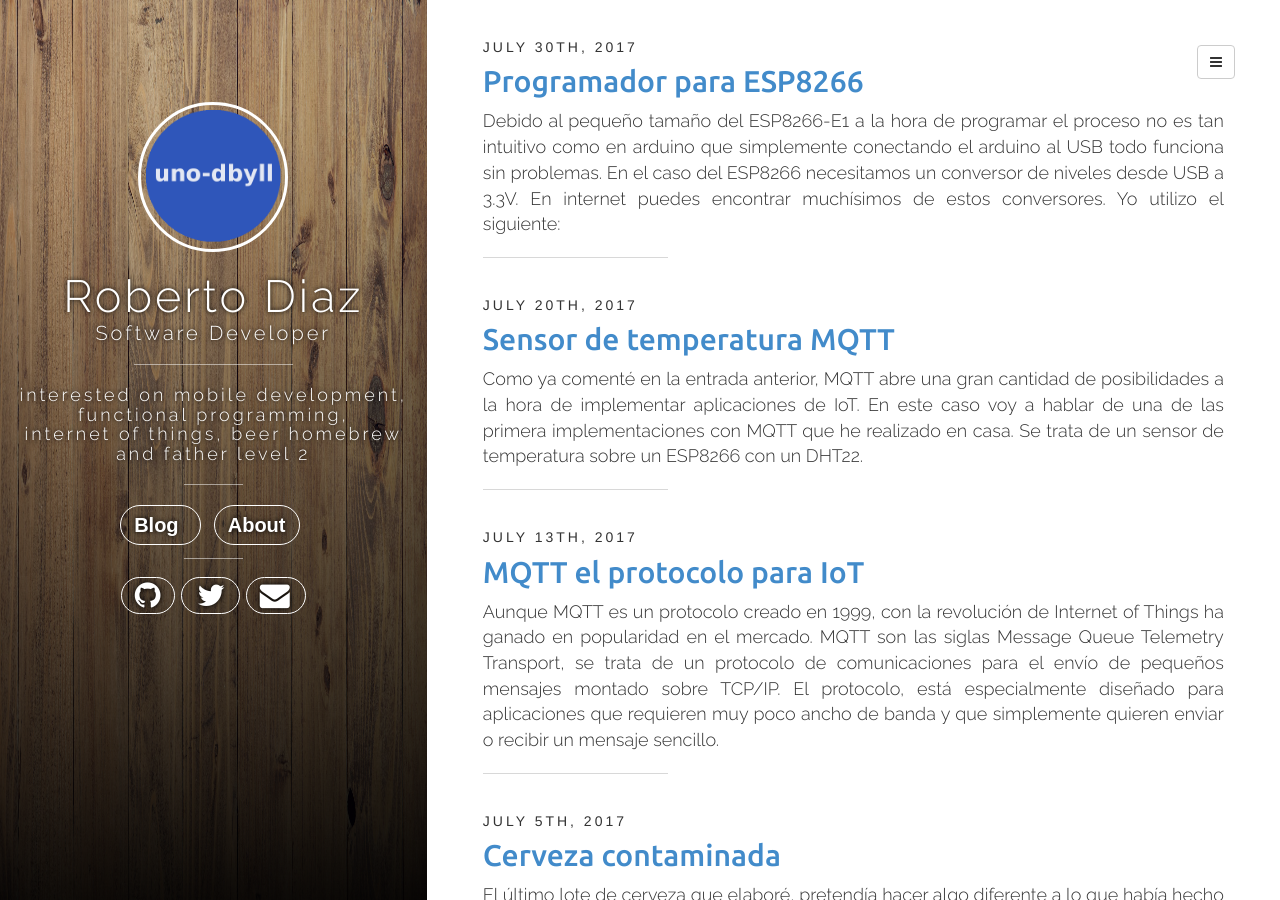
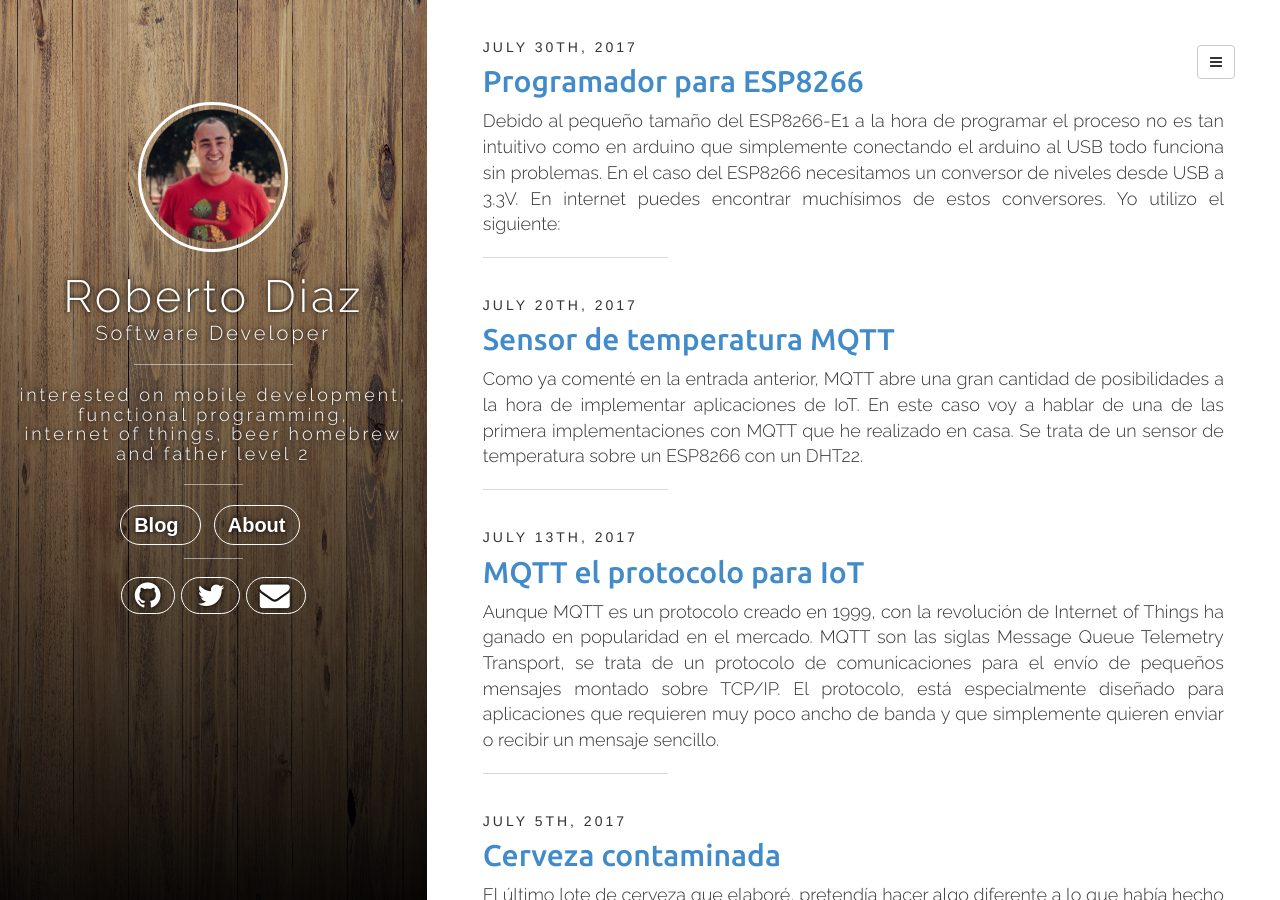
Before and after one commit to rdiaz82/rdiaz82.github.io, a Jekyll site: the page built from index.html, in a window 1280 px wide and 900 px high. Built offline with Jekyll 4.4.1, drawn with Linux system fonts in a browser that asks for light colours; nearby versions of some CDN libraries; the list of posts is cut into pages by our own code; comment, search, counter and statistics services are not loaded.

Commit message:
changed profile image

```diff
--- a/_includes/sidebar.html
+++ b/_includes/sidebar.html
@@ -1,7 +1,7 @@
 <! -- sidebar.html -->
 <header class="sidebar-header" role="banner">
 	  <a href="{{ site.BASE_PATH }}">
-		    <img src={{ "/assets/media/uno-dbyll.png"| relative_url}} class="img-circle" style="border-radius: 50%;
+		    <img src={{ "/assets/media/me.png"| relative_url}} class="img-circle" style="border-radius: 50%;
                  border: 3px solid #FFF; height:150px;width:150px" />
 	</a>
 	<h3 class="title">
```
Also changed, not shown: assets/media/me.png (added), assets/media/uno-dbyll.png (deleted).
